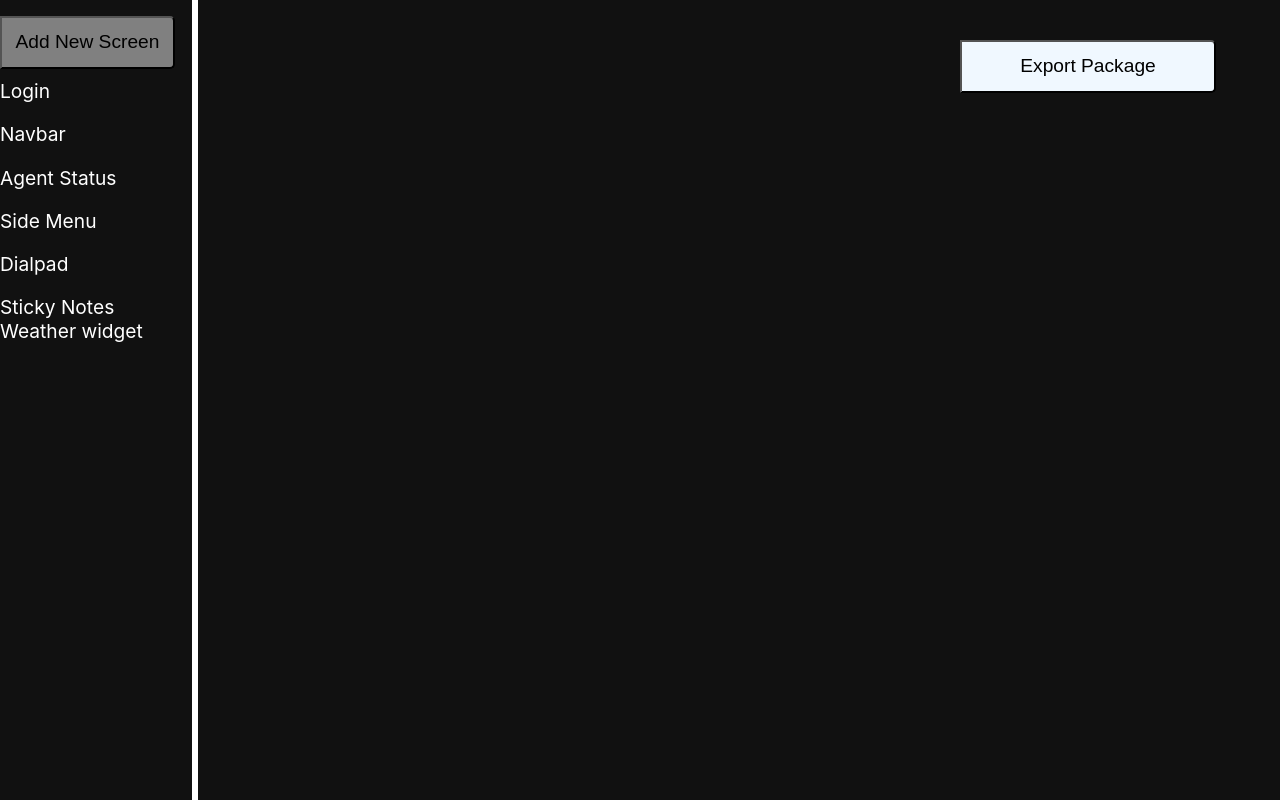
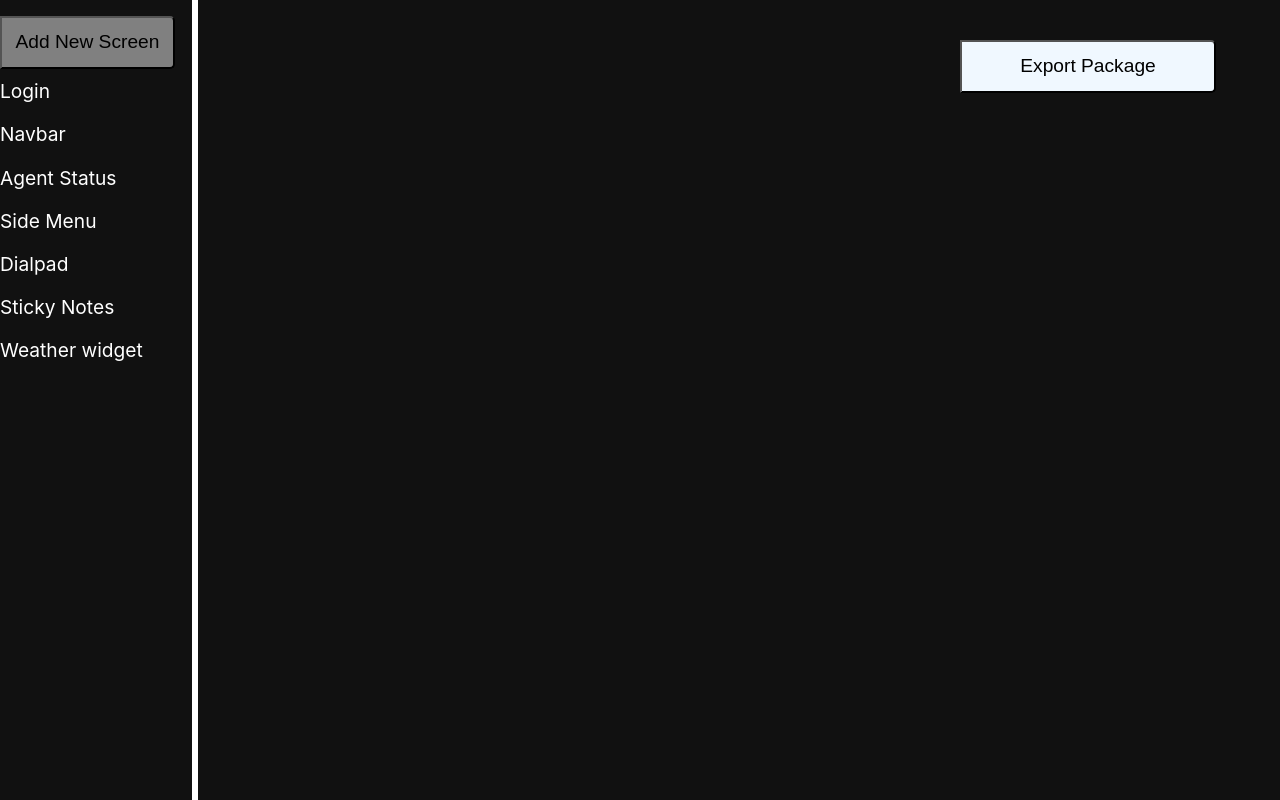
Before and after one commit to pankajrode0077/learningReact, a React (Create React App) app: page / in a window 1280 px wide. Built offline with nearby package versions, Linux system fonts and the light colour scheme.

Commit message:
left menu style consistency

```diff
--- a/src/StickyNotes.js
+++ b/src/StickyNotes.js
@@ -11,7 +11,7 @@ function StickyNotes(props) {
                                 width="250px"
                                 src={stickyNotes}>
                             </img>
-                        </div> : <div>Sticky Notes</div>
+                        </div> : <p>Sticky Notes</p>
                 }
             </>);
 }
--- a/src/Weather.js
+++ b/src/Weather.js
@@ -11,7 +11,7 @@ function Weather(props) {
                                 width="300px"
                                 src={weather}>
                             </img>
-                        </div> : <div>Weather widget</div>
+                        </div> : <p>Weather widget</p>
                 }
             </>);
 }
```
